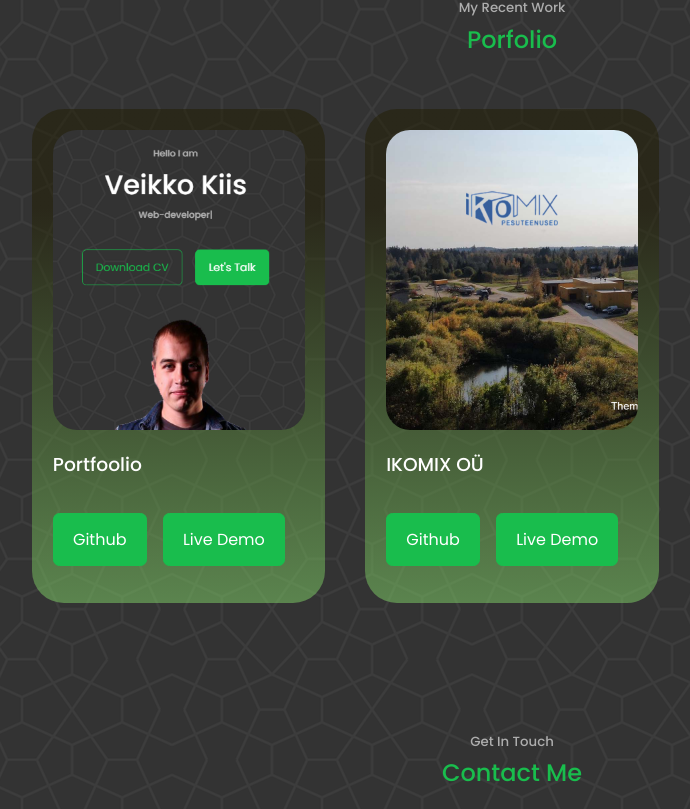
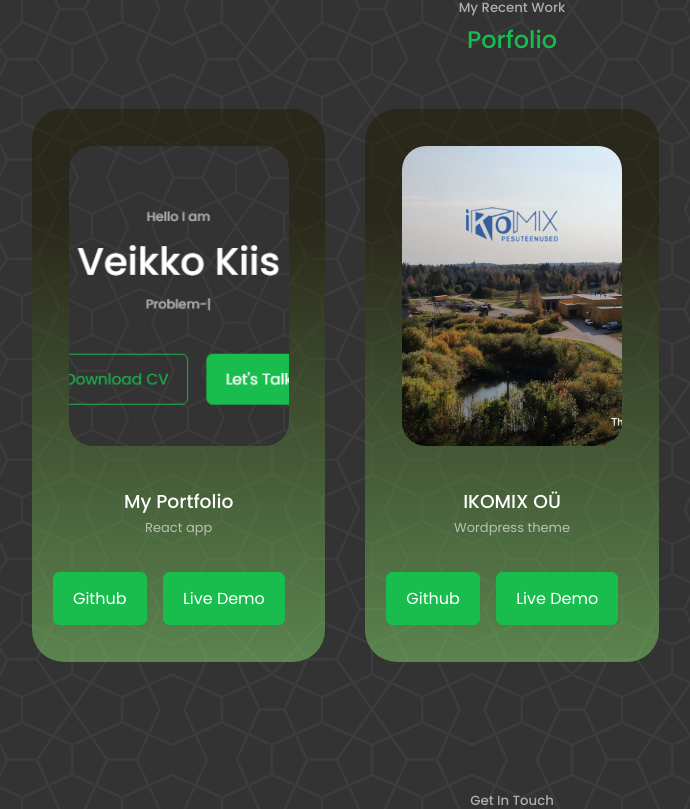
Before and after one commit to VkHyperNova/vk-portfolio, a React (Create React App) app: page / in a window 1280 px wide. Shown: the part 3091-3900 px from the top of the page, without its empty margins (128-818 px from the left). Built offline with nearby package versions, Linux system fonts and the light colour scheme.

Commit message:
Portfoolio section update

```diff
--- a/src/components/footer/Footer.jsx
+++ b/src/components/footer/Footer.jsx
@@ -14,7 +14,7 @@ const Footer = () => {
         <li><a href="#experience">Experience</a></li>
         <li><a href="#services">Services</a></li>
         <li><a href="#portfolio">Portfolio</a></li>
-        <li><a href="#testimonials">Testimonials</a></li>
+        {/* <li><a href="#testimonials">Testimonials</a></li> */}
         <li><a href="#contact">Contact</a></li>
       </ul>
       <div className="footer__socials">
--- a/src/components/portfolio/Portfolio.jsx
+++ b/src/components/portfolio/Portfolio.jsx
@@ -9,13 +9,14 @@ const Portfolio = () => {
       <h2>Porfolio</h2>
       <div className="container portfolio__container">
         {
-          PortfolioItems.map(({ image, title, github, demo }, index) => {
+          PortfolioItems.map(({ image, title, comment, github, demo }, index) => {
             return (
               <article key={index} className="portfolio__item">
                 <div className="portfolio__item-image">
-                  <img src={image} alt={title} height={300} width={300}/>
+                  <img src={image} alt={title}/>
                 </div>
                 <h3>{title}</h3>
+                <p>{comment}</p>
                 <div className="portfolio__item-cta">
                   <a href={github} target='_blank' rel="noopener noreferrer" className='btn'>Github</a>
                   <a href={demo} className='btn btn-primary' target='_blank' rel="noopener noreferrer">Live Demo</a>
--- a/src/components/portfolio/portfolio.css
+++ b/src/components/portfolio/portfolio.css
@@ -16,12 +16,25 @@
 }
 
 .portfolio__item-image {
+    overflow: hidden;
+    padding: 1rem;
+}
+
+.portfolio__item-image img {
+    height: 300px;
     border-radius: 1.5rem;
-    overflow: hidden;
 }
 
 .portfolio__item h3 {
-    margin: 1.2rem 0 2rem;
+    text-align: center;
+    padding-top: 1.5rem;
+}
+
+.portfolio__item p {
+    text-align: center;
+    padding-bottom: 2rem;
+    color: var(--color-light);
+    font-size: small;
 }
 
 .portfolio__item-cta {
@@ -37,13 +50,13 @@
         gap: 1.2rem;
     }
 
- }
+}
 
- /* MEDIA QUERIES (SMALL DEVICES) MOBILE PHONES */
- @media screen and (max-width: 600px) {
+/* MEDIA QUERIES (SMALL DEVICES) MOBILE PHONES */
+@media screen and (max-width: 600px) {
     .portfolio__container {
         grid-template-columns: 1fr;
         gap: 1rem;
     }
 
- }
+}
--- a/src/components/portfolio/portfolioItems.js
+++ b/src/components/portfolio/portfolioItems.js
@@ -4,13 +4,15 @@ import PROJECT_IKOMIX from '../../assets/Projects/ikomix.png'
 const PortfolioItems = [
   {
     image: PROJECT_PORTFOOLIO,
-    title: 'Portfoolio',
+    title: 'My Portfolio',
+    comment: 'React app',
     github: 'https://github.com/VkHyperNova/vk-portfolio',
     demo: 'https://vk-dev.eu/'
   },
   {
     image: PROJECT_IKOMIX,
     title: 'IKOMIX OÜ',
+    comment: 'Wordpress theme',
     github: 'https://github.com/VkHyperNova/ikomix',
     demo: 'http://www.ikomix.ee/'
   },
```
Also changed, not shown: src/assets/Projects/portfolio.png.
